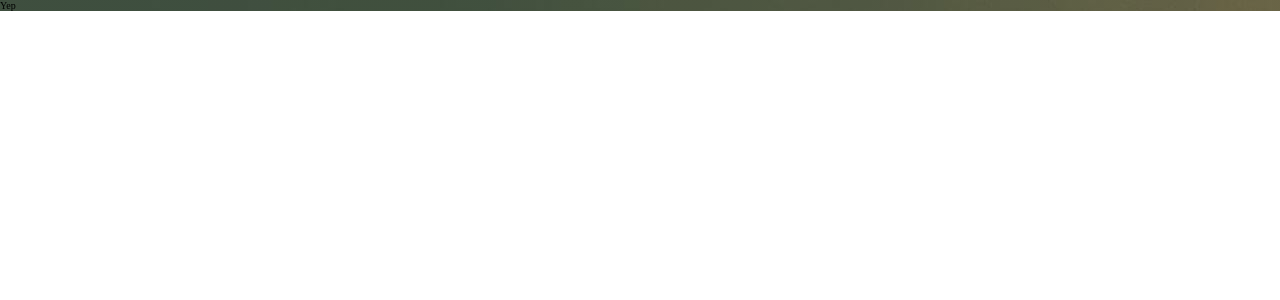
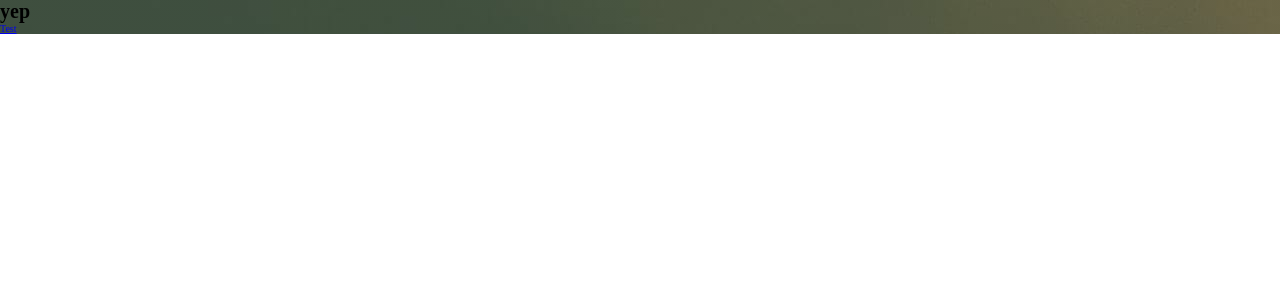
Before and after one commit to RichardVerbraak/Explorify, a React app in the folder frontend/: page / in a window 1280 px wide. Shown: the top 300 px of the page. Built offline with nearby package versions, Linux system fonts and the light colour scheme.

Commit message:
Added react-router

```diff
--- a/frontend/package.json
+++ b/frontend/package.json
@@ -14,7 +14,8 @@
 	"dependencies": {
 		"react": "^18.0.0",
 		"react-dom": "^18.0.0",
-		"react-router": "^6.3.0"
+		"react-router": "^6.3.0",
+		"react-router-dom": "^6.3.0"
 	},
 	"devDependencies": {
 		"@babel/core": "^7.17.9",
--- a/frontend/src/App.js
+++ b/frontend/src/App.js
@@ -1,13 +1,19 @@
 import React from 'react'
+import { BrowserRouter, Routes, Route } from 'react-router-dom'
+import Test from './components/Test'
+
 import LoginScreen from './screens/LoginScreen'
 
 // Add routes here
 
 const App = () => {
 	return (
-		<div>
-			<LoginScreen />
-		</div>
+		<BrowserRouter>
+			<Routes>
+				<Route path='/' element={<LoginScreen />} />
+				<Route path='/test' element={<Test />} />
+			</Routes>
+		</BrowserRouter>
 	)
 }
 
--- /dev/null
+++ b/frontend/src/components/Test.js
@@ -0,0 +1,7 @@
+import React from 'react'
+
+const Test = () => {
+	return <div>Test</div>
+}
+
+export default Test
--- a/frontend/src/index.js
+++ b/frontend/src/index.js
@@ -1,5 +1,6 @@
 import React from 'react'
 import { createRoot } from 'react-dom/client'
+
 import App from './App'
 
 import './sass/main.scss'
--- a/frontend/src/screens/LoginScreen.js
+++ b/frontend/src/screens/LoginScreen.js
@@ -1,7 +1,13 @@
 import React from 'react'
+import { Link } from 'react-router-dom'
 
 const LoginScreen = () => {
-	return <div className='login'>Yep</div>
+	return (
+		<div className='login'>
+			<h1>yep</h1>
+			<Link to='/test'>Test</Link>
+		</div>
+	)
 }
 
 export default LoginScreen
```
Also changed, not shown: 1 other file (tests, documents, lock files or other folders).
